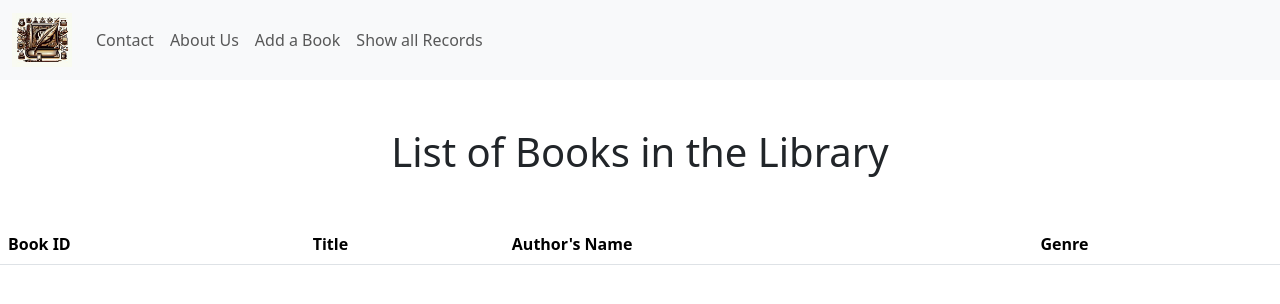
After one commit to yash-s-khandelwal/LibraryManagement, a Flask app: page /records in a window 1280 px wide. The commit adds this page. Shown: the top 304 px of the page. Run offline with Flask 3, Linux system fonts and the light colour scheme; lists and menus that the app fills with data are empty.

Commit message:
added show records functionality

```diff
--- a/app.py
+++ b/app.py
@@ -38,6 +38,15 @@ def contact():
 def about():
     return render_template('about.html')
 
+@app.route("/addBook")
+def addBook():
+    return render_template("addBook.html")
+
+@app.route("/records")
+def records():
+    return render_template("records.html")
+
+
 @app.route("/add", methods=['GET','POST'])
 def add():
     if request.method=="POST":
--- a/templates/parent.html
+++ b/templates/parent.html
@@ -34,10 +34,16 @@
           <div class="collapse navbar-collapse" id="navbarSupportedContent">
             <ul class="navbar-nav me-auto mb-2 mb-lg-0">
               <li class="nav-item">
-                <a class="nav-link active" aria-current="page" href="contact">Contact</a>
+                <a class="nav-link" aria-current="page" href="contact">Contact</a>
               </li>
               <li class="nav-item">
                 <a class="nav-link" href="about">About Us</a>
+              </li>
+              <li class="nav-item">
+                <a class="nav-link" href="addBook">Add a Book</a>
+              </li>
+              <li class="nav-item">
+                <a class="nav-link" href="records">Show all Records</a>
               </li>
             </ul>
 
--- /dev/null
+++ b/templates/records.html
@@ -0,0 +1,35 @@
+{% extends 'parent.html' %}
+{% block title %}
+    <title>All Records</title>
+{% endblock title %}
+
+{% block main %}
+    <h1 class="my-5 text-center">List of Books in the Library</h1>
+
+    <table class="table">
+        <thead>
+          <tr>
+            <th scope="col">Book ID</th>
+            <th scope="col">Title</th>
+            <th scope="col">Author's Name</th>
+            <th scope="col">Genre</th>
+          </tr>
+        </thead>
+        <tbody>
+          {% for book in allBooks %}
+            <tr>
+              <td>{{Book.BookNo}}</td>
+              <td>{{book.BookName}}</td>
+              <td>{{book.BookAuthor}}</td>
+              <td>{{book.BookGenre}}</td>
+              <td>
+                  <a href="/update?BookNo={{book.BookNo}}" class="btn btn-primary">Update</a>
+                  <a href="/delete?BookNo={{book.BookNo}}" class="btn btn-secondary">Delete</a>
+              </td>
+            </tr>
+          {% endfor %}
+
+        </tbody>
+      </table>
+
+{% endblock main %}
```
Also changed, not shown: templates/addBook.html (added, +20 -0 lines).
